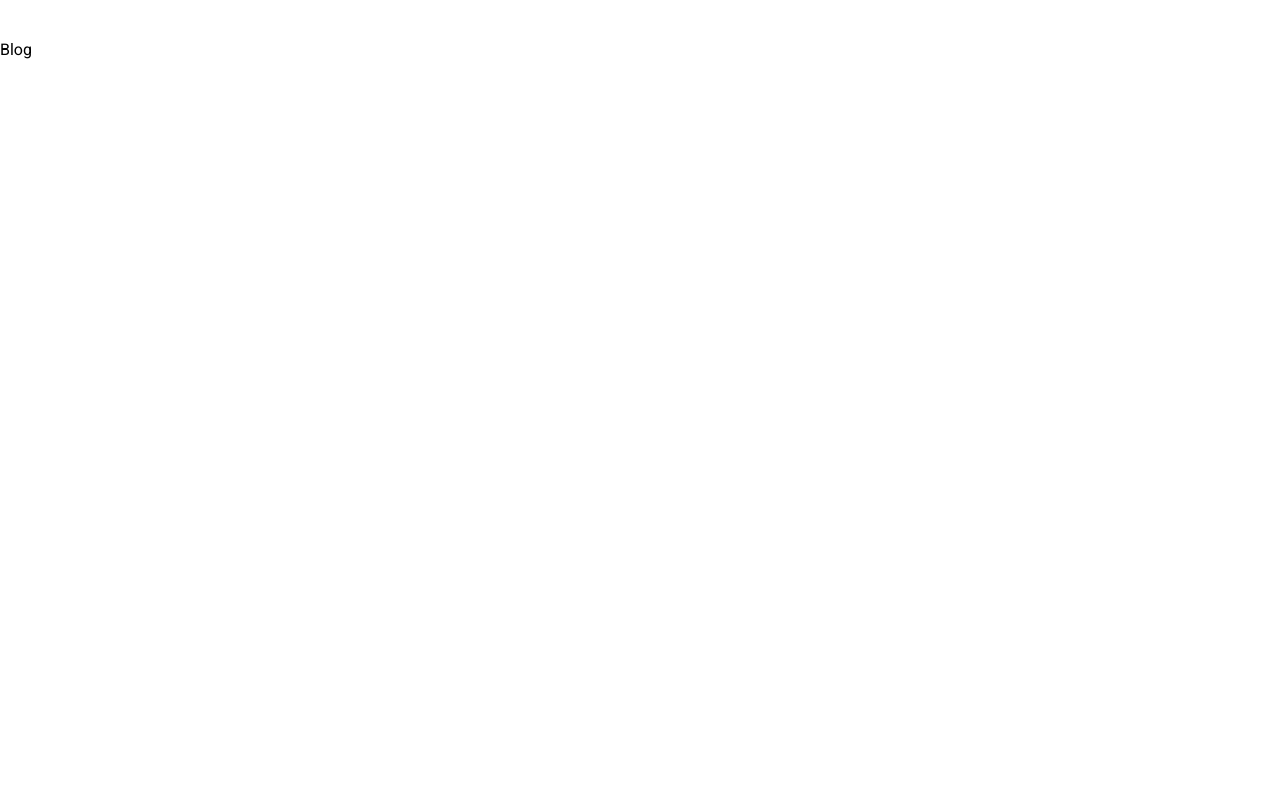
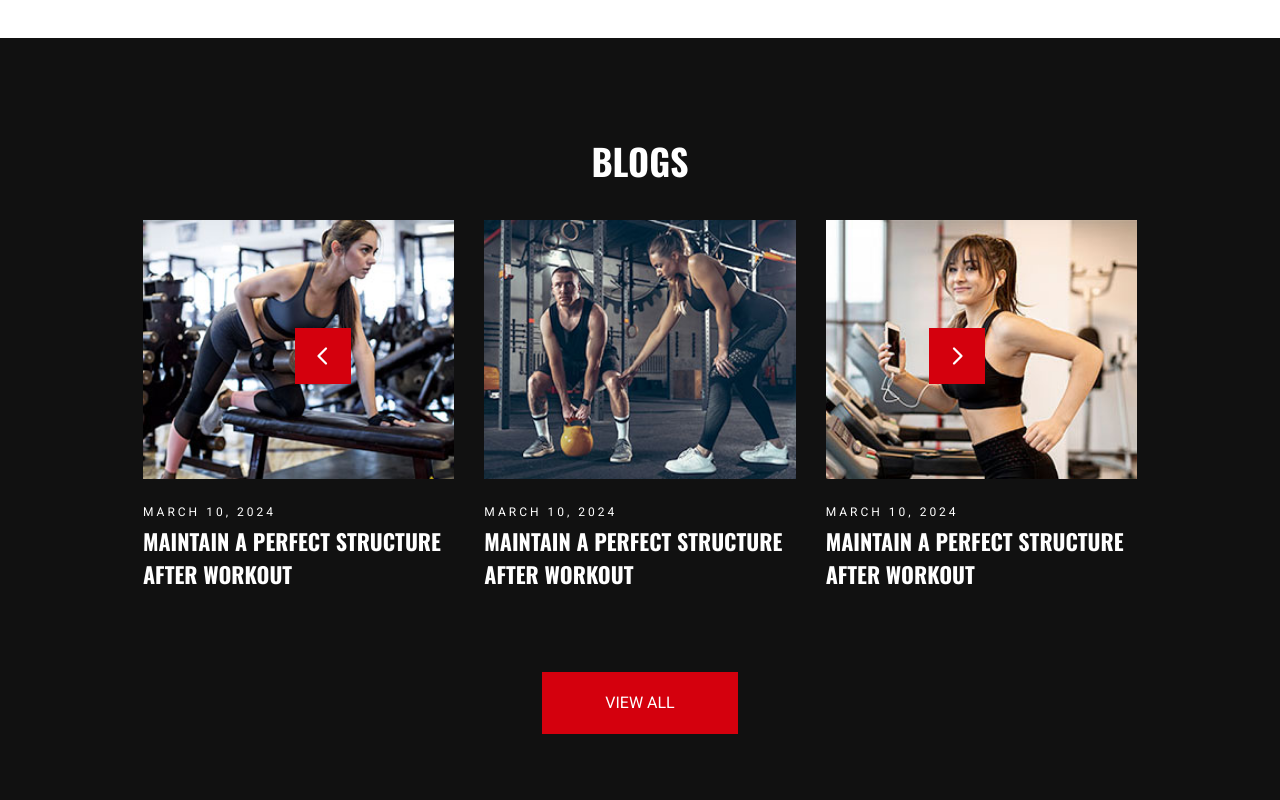
Before and after one commit to terrorbladegodlike/FitPhisique, a Next.js app: page / in a window 1280 px wide. Shown: the part 5800-6600 px from the top of the page. Built offline with nearby package versions, Linux system fonts and the light colour scheme.

Commit message:
Styling of the "Blog" component

```diff
--- a/components/Blog.tsx
+++ b/components/Blog.tsx
@@ -1,7 +1,156 @@
+'use client'
+
+// Import swiper from react
+import { Swiper, SwiperSlide } from 'swiper/react'
+
+// Import swiper styles
+import 'swiper/css'
+import 'swiper/css/navigation'
+
+// Import Component
+import CustomButton from './CustomButton'
+import SwiperNavButtons from './SwiperNavButtons'
+
+// Import Framer-Motion
+import { motion } from 'framer-motion'
+import { fadeIn } from '@/lib/variants'
+
+// Import Image & Link from Next
+import Image from 'next/image'
+import Link from 'next/link'
+
+const blogData = [
+   {
+      img: '/assets/img/blog/post1.jpg',
+      date: 'March 10, 2024',
+      title: 'Maintain a perfect structure after workout',
+      href: '',
+   },
+   {
+      img: '/assets/img/blog/post2.jpg',
+      date: 'March 10, 2024',
+      title: 'Maintain a perfect structure after workout',
+      href: '',
+   },
+   {
+      img: '/assets/img/blog/post3.jpg',
+      date: 'March 10, 2024',
+      title: 'Maintain a perfect structure after workout',
+      href: '',
+   },
+   {
+      img: '/assets/img/blog/post4.jpg',
+      date: 'March 10, 2024',
+      title: 'Maintain a perfect structure after workout',
+      href: '',
+   },
+   {
+      img: '/assets/img/blog/post1.jpg',
+      date: 'March 10, 2024',
+      title: 'Maintain a perfect structure after workout',
+      href: '',
+   },
+   {
+      img: '/assets/img/blog/post2.jpg',
+      date: 'March 10, 2024',
+      title: 'Maintain a perfect structure after workout',
+      href: '',
+   },
+   {
+      img: '/assets/img/blog/post3.jpg',
+      date: 'March 10, 2024',
+      title: 'Maintain a perfect structure after workout',
+      href: '',
+   },
+   {
+      img: '/assets/img/blog/post4.jpg',
+      date: 'March 10, 2024',
+      title: 'Maintain a perfect structure after workout',
+      href: '',
+   },
+]
+
 const Blog = () => {
    return (
-      <section className='h-screen' id='blog'>
-         Blog
+      <section className='bg-primary-300 text-white py-24' id='blog'>
+         <div className='container mx-auto'>
+            <motion.h2
+               variants={fadeIn('up', 0.4)}
+               initial='hidden'
+               whileInView={'show'}
+               viewport={{ once: false, amount: 0.2 }}
+               className='h2 text-center mb-8'
+            >
+               Blogs
+            </motion.h2>
+            <motion.div
+               variants={fadeIn('up', 0.6)}
+               initial='hidden'
+               whileInView={'show'}
+               viewport={{ once: false, amount: 0.2 }}
+            >
+               <Swiper
+                  slidesPerView={1}
+                  spaceBetween={30}
+                  breakpoints={{
+                     768: {
+                        slidesPerView: 2,
+                        spaceBetween: 15,
+                     },
+                     1024: {
+                        slidesPerView: 3,
+                     },
+                     1400: {
+                        slidesPerView: 4,
+                     },
+                  }}
+                  className='h-[420px] md:max-w-[660px] lg:max-w-none mb-8'
+               >
+                  {blogData.map((item, index) => {
+                     return (
+                        <SwiperSlide key={index}>
+                           <div className='flex flex-col justify-start h-full max-w-[320px] mx-auto'>
+                              <Image
+                                 src={item.img}
+                                 width={320}
+                                 height={266}
+                                 alt='post'
+                                 className='mb-6'
+                              />
+                              <div className='flex flex-col items-start'>
+                                 <p className='max-w-[380px] uppercase text-[12px] tracking-[3px] mb-1'>
+                                    {item.date}
+                                 </p>
+                                 <Link
+                                    className='hover:text-accent transition-all duration-300'
+                                    href={item.href}
+                                 >
+                                    <h5 className='h5'>{item.title}</h5>
+                                 </Link>
+                              </div>
+                           </div>
+                        </SwiperSlide>
+                     )
+                  })}
+                  <SwiperNavButtons
+                     containerStyles='absolute left-0 right-0 bottom-[16rem] w-full max-w-[370px] sm:max-w-[620px] md:max-w-[690px] xl:max-w-[1320px] mx-auto z-50 flex justify-between gap-1'
+                     btnStyles='bg-accent text-white w-[56px] h-[56px] flex justify-center items-center hover:bg-accent transition-all duration-300'
+                     iconStyles='text-2xl'
+                  />
+               </Swiper>
+            </motion.div>
+            <motion.div
+               variants={fadeIn('up', 0.8)}
+               initial='hidden'
+               whileInView={'show'}
+               viewport={{ once: false, amount: 0.2 }}
+            >
+               <CustomButton
+                  containerStyles='block w-[196px] h-[62px] mx-auto'
+                  text='View all'
+               />
+            </motion.div>
+         </div>
       </section>
    )
 }
```
